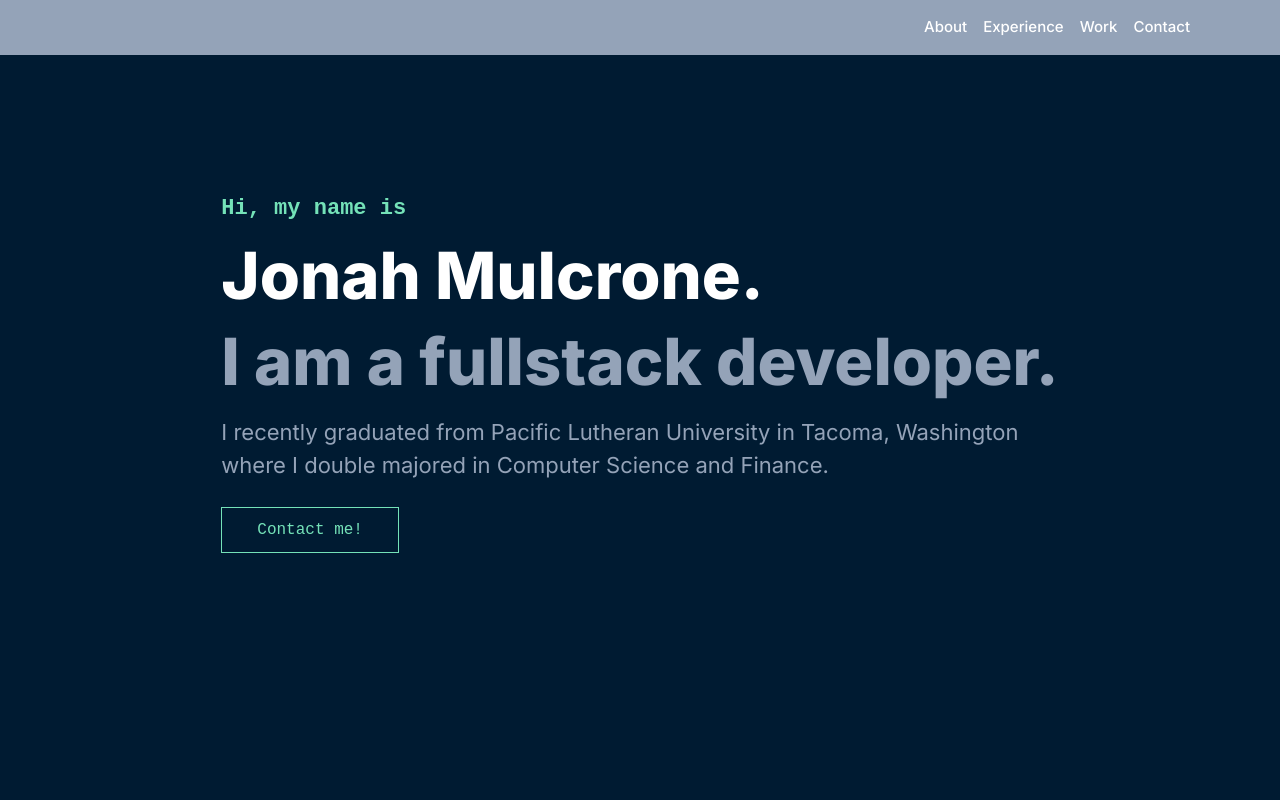
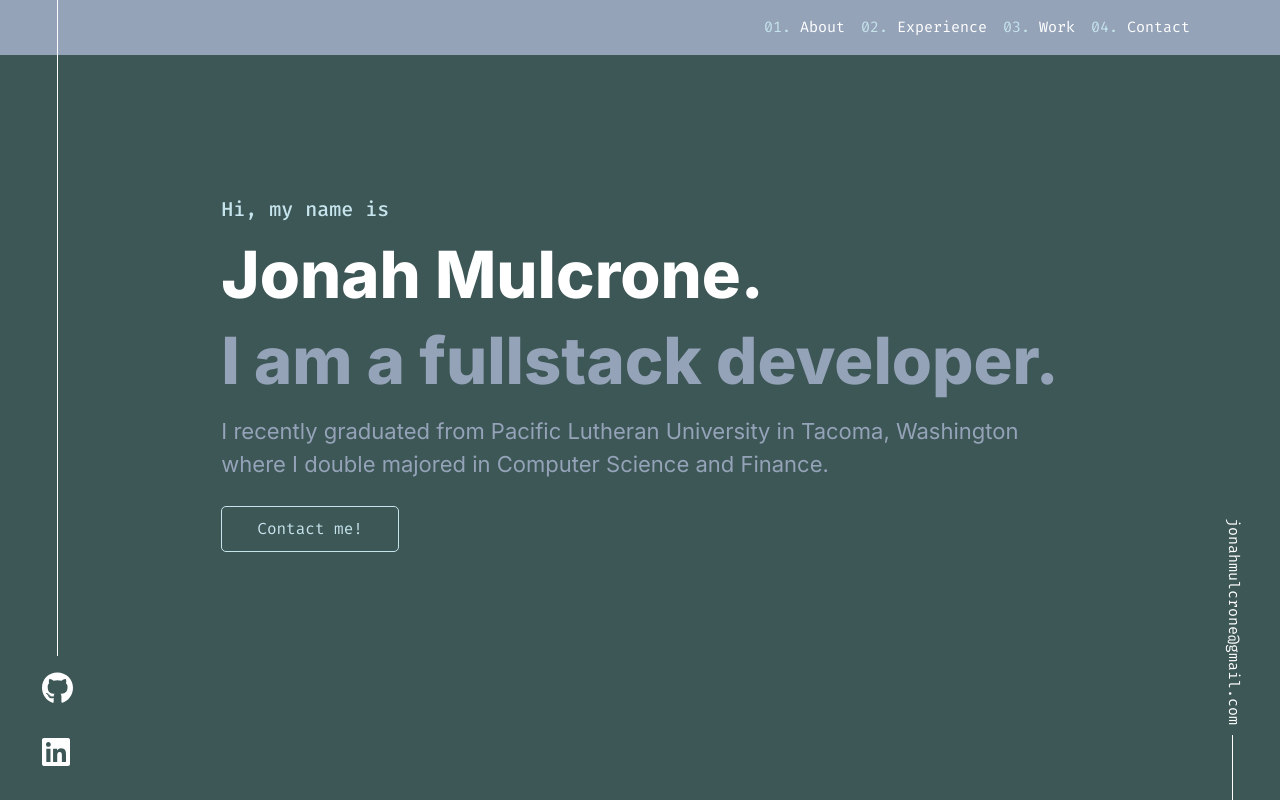
Before and after one commit to jonahansmulcrone/Jonahs-Portfolio, a React (Vite) app in the folder frontend/: page / in a window 1280 px wide. Built offline with nearby package versions, Linux system fonts and the light colour scheme.

Commit message:
Created AboutMe.tsx component and changed color palette.

```diff
--- a/frontend/index.html
+++ b/frontend/index.html
@@ -9,6 +9,9 @@
   <link
     href="https://fonts.googleapis.com/css2?family=Inter:ital,opsz,wght@0,14..32,100..900;1,14..32,100..900&display=swap"
     rel="stylesheet">
+  <link rel="preconnect" href="https://fonts.googleapis.com">
+  <link rel="preconnect" href="https://fonts.gstatic.com" crossorigin>
+  <link href="https://fonts.googleapis.com/css2?family=Fira+Code:wght@300..700&display=swap" rel="stylesheet">
   <meta name="viewport" content="width=device-width, initial-scale=1.0" />
   <title>Vite + React + TS</title>
 </head>
--- a/frontend/package.json
+++ b/frontend/package.json
@@ -10,6 +10,10 @@
     "preview": "vite preview"
   },
   "dependencies": {
+    "@fortawesome/fontawesome-svg-core": "^6.6.0",
+    "@fortawesome/free-brands-svg-icons": "^6.6.0",
+    "@fortawesome/free-solid-svg-icons": "^6.6.0",
+    "@fortawesome/react-fontawesome": "^0.2.2",
     "bootstrap": "^5.3.3",
     "react": "^18.3.1",
     "react-bootstrap": "^2.10.5",
--- a/frontend/src/App.css
+++ b/frontend/src/App.css
@@ -1,5 +1,49 @@
 .App {
   overflow-y: auto;
-  background-color: #001B32;
+  background-color: #3D5656;
   height: 100vh;
 }
+
+.links-group {
+  position: absolute;
+  bottom: 0;
+  left: 10px;
+}
+
+ul {
+  list-style-type: none;
+}
+
+ul li {
+  margin-bottom: 30px;
+}
+
+.email {
+  position: absolute;
+  bottom: 75px;
+  right: 35px;
+  writing-mode: vertical-lr;
+  color: #ffffff;
+  font-family: 'Fira Code', sans-serif;
+  font-size: 15px;
+}
+
+.scroll-line {
+  position: absolute;
+  bottom: 0;
+  right: 47px;
+  height: 65px;
+  width: 0.5px;
+  border-left: 0.5px solid #ffffff;
+}
+
+.links-line {
+  position: absolute;
+  top: 0;
+  left: 57px;
+  height: 82vh;
+  border-bottom-right-radius: 5px;
+  border-bottom-left-radius: 5px;
+  width: 0.5px;
+  border-left: 0.5px solid #ffffff;
+}
--- a/frontend/src/App.tsx
+++ b/frontend/src/App.tsx
@@ -1,13 +1,31 @@
 import './App.css'
 import '../node_modules/bootstrap/dist/css/bootstrap.min.css';
+import { FontAwesomeIcon } from '@fortawesome/react-fontawesome';
+import { faGithub } from '@fortawesome/free-brands-svg-icons';
+import { faLinkedin } from '@fortawesome/free-brands-svg-icons';
 import Header from './components/Header/Header'
-import AboutMe from './components/LandingPage/LandingPage';
+import LandingPage from './components/LandingPage/LandingPage';
+import AboutMe from './components/AboutMe/AboutMe';
 
 
 function App() {
   return (
     <div className="App">
       <Header />
+      <div className='links-group'>
+        <ul>
+          <li><a href="https://github.com/jonahansmulcrone" target="_blank" rel="noopener noreferrer">
+            <FontAwesomeIcon icon={faGithub} size="2x" color="#ffffff" />
+          </a></li>
+          <li><a href="https://www.linkedin.com/in/jonah-mulcrone-964037198/" target="_blank" rel="noopener noreferrer">
+            <FontAwesomeIcon icon={faLinkedin} size="2x" color="#ffffff" />
+          </a></li>
+        </ul>
+      </div>
+      <div className='links-line'></div>
+      <div className='scroll-line'></div>
+      <div className='email'>jonahmulcrone@gmail.com</div>
+      <LandingPage />
       <AboutMe />
     </div>
   )
--- /dev/null
+++ b/frontend/src/components/AboutMe/AboutMe.module.css
@@ -0,0 +1,100 @@
+.aboutMeContainer {
+    height: 100vh;
+    width: 100%;
+    display: flex;
+    flex-direction: row;
+    align-items: center;
+    justify-content: center;
+}
+
+.aboutMeWrapper {
+    display: flex;
+    flex-direction: row;
+    justify-content: center;
+    align-items: center;
+    max-width: 50%;
+}
+
+.contentHeader {
+    color: #ffffff;
+    font-family: 'Inter', sans-serif;
+    font-weight: 700;
+    font-size: 25px;
+    display: inline;
+    display: flex;
+    flex-direction: row;
+    gap: 20px;
+}
+
+.accentColor {
+    color: #E4F6F9;
+    font-family: 'Fira Code', monospace;
+}
+
+.accentColorTwo {
+    color: #E4F6F9;
+    font-family: 'Inter', sans-serif;
+}
+
+.contentContainer {
+    display: flex;
+    flex-direction: column;
+    margin-right: 50px;
+    gap: 25px;
+}
+
+.contentWrapper {
+    display: flex;
+    flex-direction: column;
+    gap: 25px;
+    align-items: flex-start;
+    justify-content: flex-start;
+}
+
+.contentSection {
+    color: #94a3b8;
+    font-family: 'Inter', sans-serif;
+}
+
+.ul {
+    padding: 0;
+    margin: 0;
+}
+
+.li {
+    float: left;
+    margin-right: 10px;
+    margin-bottom: 10px;
+    color: #E4F6F9;
+    font-family: 'Inter', sans-serif;
+    font-size: 12px;
+    border-radius: 15px;
+    padding: 4px 12px;
+    background-color: #6D8F90;
+}
+
+.photoContainer {
+    position: relative;
+    width: 240px;
+    height: 240px;
+}
+
+.photoContainer img {
+    height: 240px;
+    width: 240px;
+    border-radius: 5px;
+    z-index: 20;
+    position: relative;
+}
+
+.photoContainer::before {
+    content: '';
+    position: absolute;
+    top: 20px;
+    left: 20px;
+    width: 240px;
+    height: 240px;
+    border: 2px solid #6D8F90;
+    border-radius: 5px;
+    z-index: 1;
+}
--- /dev/null
+++ b/frontend/src/components/AboutMe/AboutMe.tsx
@@ -0,0 +1,41 @@
+import styles from './AboutMe.module.css'
+import jonahProfileImg from '../../assets/jonahProfileImg.jpeg'
+
+const AboutMe: React.FC = () => {
+    return (
+        <section className={styles.aboutMeContainer}>
+            <div className={styles.aboutMeWrapper}>
+                <div className={styles.contentContainer}>
+                    <div className={styles.contentHeader}><span className={styles.accentColor}>01.</span>About Me <hr style={{ width: '50%' }} /></div>
+                    <div className={styles.contentWrapper}>
+                        <div className={styles.contentSection}>Hello! My name is Jonah. I enjoy developing user-friendly
+                            and engaging web applications. I took interest in programming after taking a statistics course at PLU
+                            that taught me how to use R and RStudio.</div>
+                        <div className={styles.contentSection}>As of today, I have graduated from PLU with bachelors in computer science and finance, and am
+                            interning as a <span className={styles.accentColorTwo}>fullstack software engineer</span> for Pierce County.
+                        </div>
+                        <div className={styles.contentSection}>I have also been working on a startup project, SavvyCSV, where I led the transition to a more modern and user-friendly
+                            frontend application in ReactJS <span className={styles.accentColorTwo}>fullstack software engineer</span> for Pierce County.
+                        </div>
+                        <div className={styles.skillsList}>
+                            <ul className={styles.ul}>
+                                <li className={styles.li}>Typscript</li>
+                                <li className={styles.li}>Javascript</li>
+                                <li className={styles.li}>ReactJS</li>
+                                <li className={styles.li}>Firebase</li>
+                                <li className={styles.li}>Spring</li>
+                                <li className={styles.li}>Python</li>
+                                <li className={styles.li}>Cypress</li>
+                            </ul>
+                        </div>
+                    </div>
+                </div>
+                <div className={styles.photoContainer}>
+                    <img src={jonahProfileImg} />
+                </div>
+            </div>
+        </section>
+    );
+}
+
+export default AboutMe
--- a/frontend/src/components/Header/Header.module.css
+++ b/frontend/src/components/Header/Header.module.css
@@ -1,6 +1,10 @@
 .customNavLink {
     color: #ffffff;
-    font-family: 'Inter', sans-serif;
+    font-family: 'Fira Code', monospace;
     font-size: 15px;
-    font-weight: 500;
+    font-weight: 400;
 }
+
+.accentColor {
+    color: #C6E4EC;
+}
--- a/frontend/src/components/Header/Header.tsx
+++ b/frontend/src/components/Header/Header.tsx
@@ -9,10 +9,10 @@ const Header: React.FC = () => {
                 <Container>
                     <Navbar.Brand href="#home"></Navbar.Brand>
                     <Nav className="ms-auto">
-                        <Nav.Link href="#about" className={styles.customNavLink}>About</Nav.Link>
-                        <Nav.Link href="#features" className={styles.customNavLink}>Experience</Nav.Link>
-                        <Nav.Link href="#work" className={styles.customNavLink}>Work</Nav.Link>
-                        <Nav.Link href="#contact" className={styles.customNavLink}>Contact</Nav.Link>
+                        <Nav.Link href="#about" className={styles.customNavLink}><span className={styles.accentColor}>01.</span> About</Nav.Link>
+                        <Nav.Link href="#features" className={styles.customNavLink}><span className={styles.accentColor}>02.</span> Experience</Nav.Link>
+                        <Nav.Link href="#work" className={styles.customNavLink}><span className={styles.accentColor}>03.</span> Work</Nav.Link>
+                        <Nav.Link href="#contact" className={styles.customNavLink}><span className={styles.accentColor}>04.</span> Contact</Nav.Link>
                     </Nav>
                 </Container>
             </Navbar>
--- a/frontend/src/components/LandingPage/LandingPage.module.css
+++ b/frontend/src/components/LandingPage/LandingPage.module.css
@@ -18,10 +18,10 @@
 }
 
 .hello {
-    font-family: 'Courier New', Courier, monospace;
-    font-weight: 600;
-    font-size: 22px;
-    color: #74e2b8;
+    font-family: 'Fira Code', monospace;
+    font-weight: 500;
+    font-size: 20px;
+    color: #C6E4EC;
     margin-bottom: 15px;
 }
 
@@ -51,11 +51,12 @@
 
 .buttonWrapper button {
     padding: 10px 35px;
-    font-family:'Courier New', Courier, monospace;
-    color: #74e2b8;
-    background-color: #001B32;
-    border: 1px solid #74e2b8;
+    font-family: 'Fira Code', monospace;
+    color: #C6E4EC;
+    background-color: #3D5656;
+    border: 1px solid #C6E4EC;
     transition: background-color 0.4s ease;
+    border-radius: 5px;
 }
 
 .buttonWrapper button:hover {
--- a/frontend/src/components/LandingPage/LandingPage.tsx
+++ b/frontend/src/components/LandingPage/LandingPage.tsx
@@ -20,4 +20,4 @@ const LandingPage: React.FC = () => {
     );
 }
 
-export default LandingPage;
+export default LandingPage
```
Also changed, not shown: frontend/src/assets/jonahProfileImg.jpeg (added), 1 other file (tests, documents, lock files or other folders).
